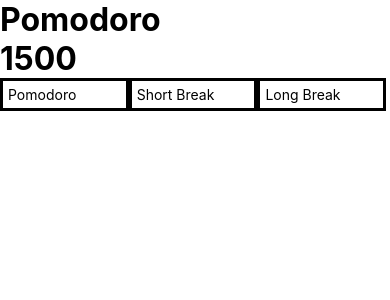
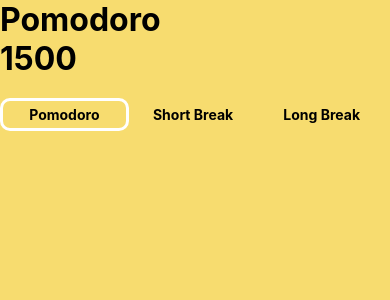
Before and after one commit to emmanuel-cruz-dev/pomodoro-react-native, a React Native app: screen / in a window 390 px wide. Shown: the top 300 px of the page. Built offline with nearby package versions, Linux system fonts and the light colour scheme.

Commit message:
estilos en botones Header

```diff
--- a/App.js
+++ b/App.js
@@ -10,7 +10,9 @@ export default function App() {
   const [currentTime, setCurrentTime] = useState("POMO" | "SHORT" | "BREAK");
 
   return (
-    <SafeAreaView style={styles.container}>
+    <SafeAreaView
+      style={[styles.container, { backgroundColor: colors[currentTime] }]}
+    >
       <View style={{ paddingTop: Platform.OS === "android" && 30 }}>
         <Text style={styles.text}>Pomodoro</Text>
         <Text style={styles.text}>{time}</Text>
--- a/src/components/Header.jsx
+++ b/src/components/Header.jsx
@@ -15,9 +15,12 @@ export default function Header({ setTime, currentTime, setCurrentTime }) {
         <TouchableOpacity
           key={index}
           onPress={() => handlePress(index)}
-          style={[styles.itemStyle]}
+          style={[
+            styles.itemStyle,
+            currentTime !== index && { borderColor: "transparent" },
+          ]}
         >
-          <Text>{item}</Text>
+          <Text style={{ fontWeight: "bold" }}>{item}</Text>
         </TouchableOpacity>
       ))}
     </View>
@@ -27,7 +30,11 @@ export default function Header({ setTime, currentTime, setCurrentTime }) {
 const styles = StyleSheet.create({
   itemStyle: {
     width: "33%",
+    alignItems: "center",
     borderWidth: 3,
     padding: 5,
+    borderRadius: 10,
+    borderColor: "white",
+    marginVertical: 20,
   },
 });
```
